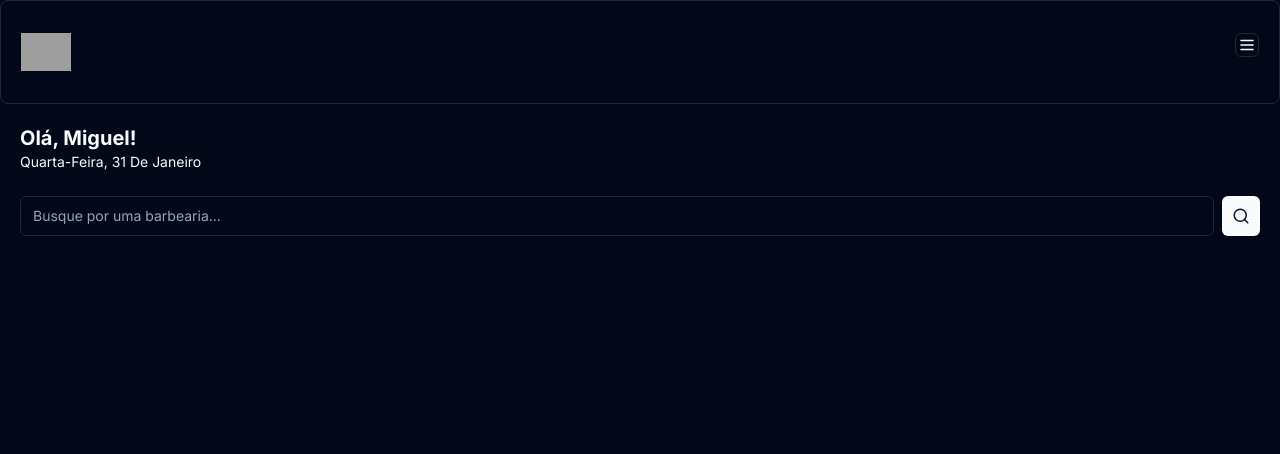
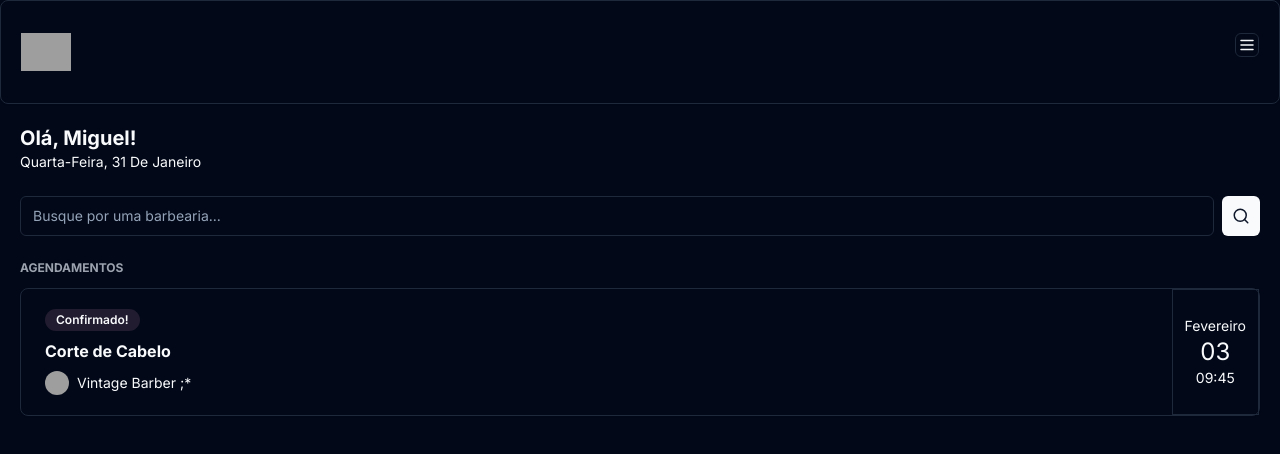
Before and after one commit to JoaoSeixasFelix/Barber-Project-FSW, a Next.js app: page / in a window 1280 px wide. Shown: the top 454 px of the page. Built offline with nearby package versions, Linux system fonts and the light colour scheme; grey boxes are pictures that could not be loaded.

Commit message:
feat: add initial booking components

```diff
--- a/app/(home)/page.tsx
+++ b/app/(home)/page.tsx
@@ -3,6 +3,7 @@
 import Header from "../_components/header";
 import { ptBR } from "date-fns/locale";
 import Search from "./_components/search";
+import BookingItem from "../_components/booking-item";
 
 export default function Home() {
   const currentDate = new Date();
@@ -18,7 +19,11 @@
         <p className="capitalize text-sm">{formattedDate}</p>
       </div>
       <div className="px-5 mt-6">
-        <Search></Search>
+        <Search />
+      </div>
+      <div className="px-5 mt-6">
+        <h2 className="text-xs uppercase text-gray-400 font-bold mb-3">Agendamentos</h2>
+        <BookingItem />
       </div>
     </div>
   );
--- /dev/null
+++ b/app/_components/booking-item.tsx
@@ -0,0 +1,33 @@
+import { Avatar, AvatarFallback, AvatarImage } from "./ui/avatar";
+import { Badge } from "./ui/badge";
+import { Card, CardContent } from "./ui/card";
+
+const BookingItem = () => {
+  return (
+    <Card>
+      <CardContent className="pr-0 flex justify-between py-0">
+        <div className="flex flex-col gap-2 py-5">
+          <Badge className="bg-[#221C30] text-primary hover:bg-[#221C30] w-fit">
+            Confirmado!
+          </Badge>
+          <h2 className="font-bold">Corte de Cabelo</h2>
+          <div className="flex items-center gap-2">
+            <Avatar className="h-6 w-6 flex items-center gap-2">
+              <AvatarImage src="https://utfs.io/f/0ddfbd26-a424-43a0-aaf3-c3f1dc6be6d1-1kgxo7.png" />
+              <AvatarFallback>A</AvatarFallback>
+            </Avatar>
+
+            <h3 className="text-sm">Vintage Barber ;*</h3>
+          </div>
+        </div>
+        <div className="flex flex-col items-center justify-center px-3 border-l border-solid border border-secondary">
+          <p className="text-sm">Fevereiro</p>
+          <p className="text-2xl">03</p>
+          <p className="text-sm">09:45</p>
+        </div>
+      </CardContent>
+    </Card>
+  );
+};
+
+export default BookingItem;
--- /dev/null
+++ b/app/_components/ui/avatar.tsx
@@ -0,0 +1,50 @@
+"use client"
+
+import * as React from "react"
+import * as AvatarPrimitive from "@radix-ui/react-avatar"
+
+import { cn } from "@/app/_lib/utils"
+
+const Avatar = React.forwardRef<
+  React.ElementRef<typeof AvatarPrimitive.Root>,
+  React.ComponentPropsWithoutRef<typeof AvatarPrimitive.Root>
+>(({ className, ...props }, ref) => (
+  <AvatarPrimitive.Root
+    ref={ref}
+    className={cn(
+      "relative flex h-10 w-10 shrink-0 overflow-hidden rounded-full",
+      className
+    )}
+    {...props}
+  />
+))
+Avatar.displayName = AvatarPrimitive.Root.displayName
+
+const AvatarImage = React.forwardRef<
+  React.ElementRef<typeof AvatarPrimitive.Image>,
+  React.ComponentPropsWithoutRef<typeof AvatarPrimitive.Image>
+>(({ className, ...props }, ref) => (
+  <AvatarPrimitive.Image
+    ref={ref}
+    className={cn("aspect-square h-full w-full", className)}
+    {...props}
+  />
+))
+AvatarImage.displayName = AvatarPrimitive.Image.displayName
+
+const AvatarFallback = React.forwardRef<
+  React.ElementRef<typeof AvatarPrimitive.Fallback>,
+  React.ComponentPropsWithoutRef<typeof AvatarPrimitive.Fallback>
+>(({ className, ...props }, ref) => (
+  <AvatarPrimitive.Fallback
+    ref={ref}
+    className={cn(
+      "flex h-full w-full items-center justify-center rounded-full bg-muted",
+      className
+    )}
+    {...props}
+  />
+))
+AvatarFallback.displayName = AvatarPrimitive.Fallback.displayName
+
+export { Avatar, AvatarImage, AvatarFallback }
--- /dev/null
+++ b/app/_components/ui/badge.tsx
@@ -0,0 +1,36 @@
+import * as React from "react"
+import { cva, type VariantProps } from "class-variance-authority"
+
+import { cn } from "@/app/_lib/utils"
+
+const badgeVariants = cva(
+  "inline-flex items-center rounded-full border px-2.5 py-0.5 text-xs font-semibold transition-colors focus:outline-none focus:ring-2 focus:ring-ring focus:ring-offset-2",
+  {
+    variants: {
+      variant: {
+        default:
+          "border-transparent bg-primary text-primary-foreground hover:bg-primary/80",
+        secondary:
+          "border-transparent bg-secondary text-secondary-foreground hover:bg-secondary/80",
+        destructive:
+          "border-transparent bg-destructive text-destructive-foreground hover:bg-destructive/80",
+        outline: "text-foreground",
+      },
+    },
+    defaultVariants: {
+      variant: "default",
+    },
+  }
+)
+
+export interface BadgeProps
+  extends React.HTMLAttributes<HTMLDivElement>,
+    VariantProps<typeof badgeVariants> {}
+
+function Badge({ className, variant, ...props }: BadgeProps) {
+  return (
+    <div className={cn(badgeVariants({ variant }), className)} {...props} />
+  )
+}
+
+export { Badge, badgeVariants }
--- a/package.json
+++ b/package.json
@@ -13,6 +13,7 @@
   },
   "dependencies": {
     "@prisma/client": "^5.9.0",
+    "@radix-ui/react-avatar": "^1.0.4",
     "@radix-ui/react-slot": "^1.0.2",
     "class-variance-authority": "^0.7.0",
     "clsx": "^2.1.0",
```
Also changed, not shown: 1 other file (tests, documents, lock files or other folders).
